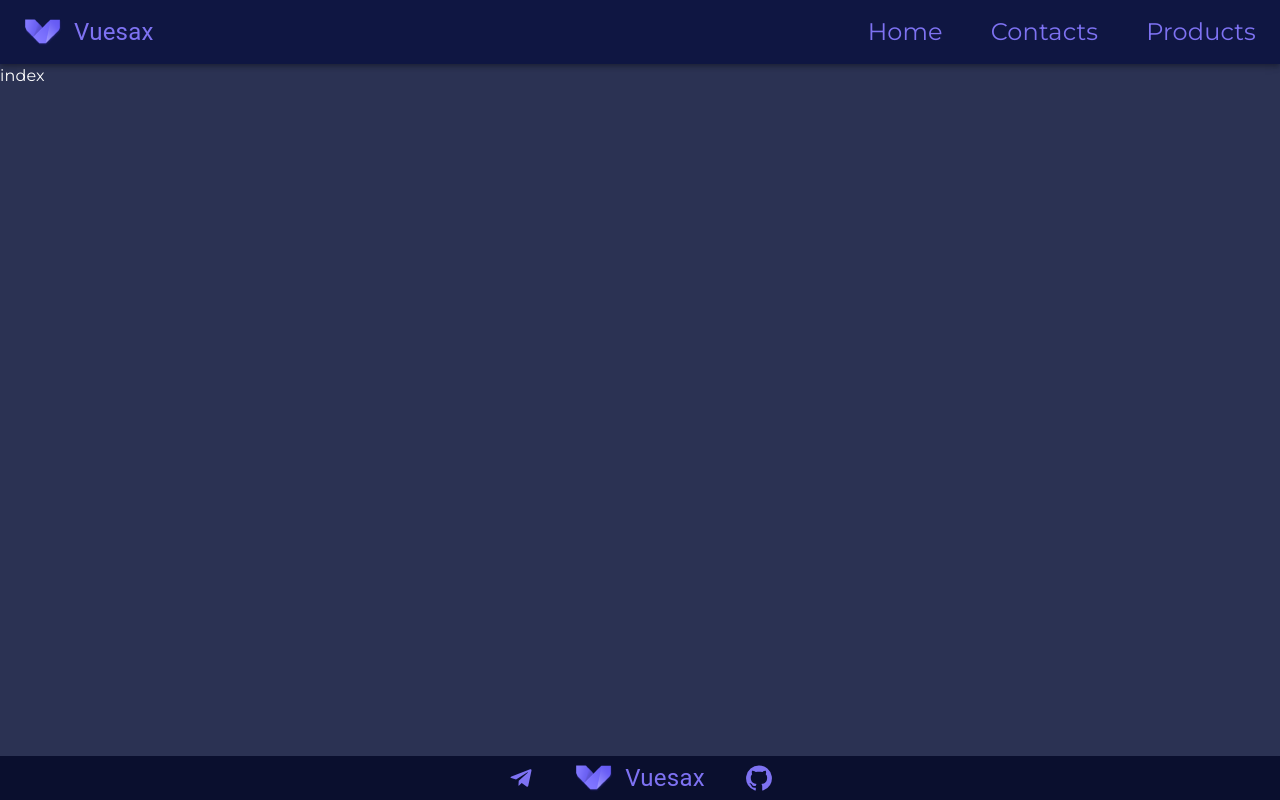
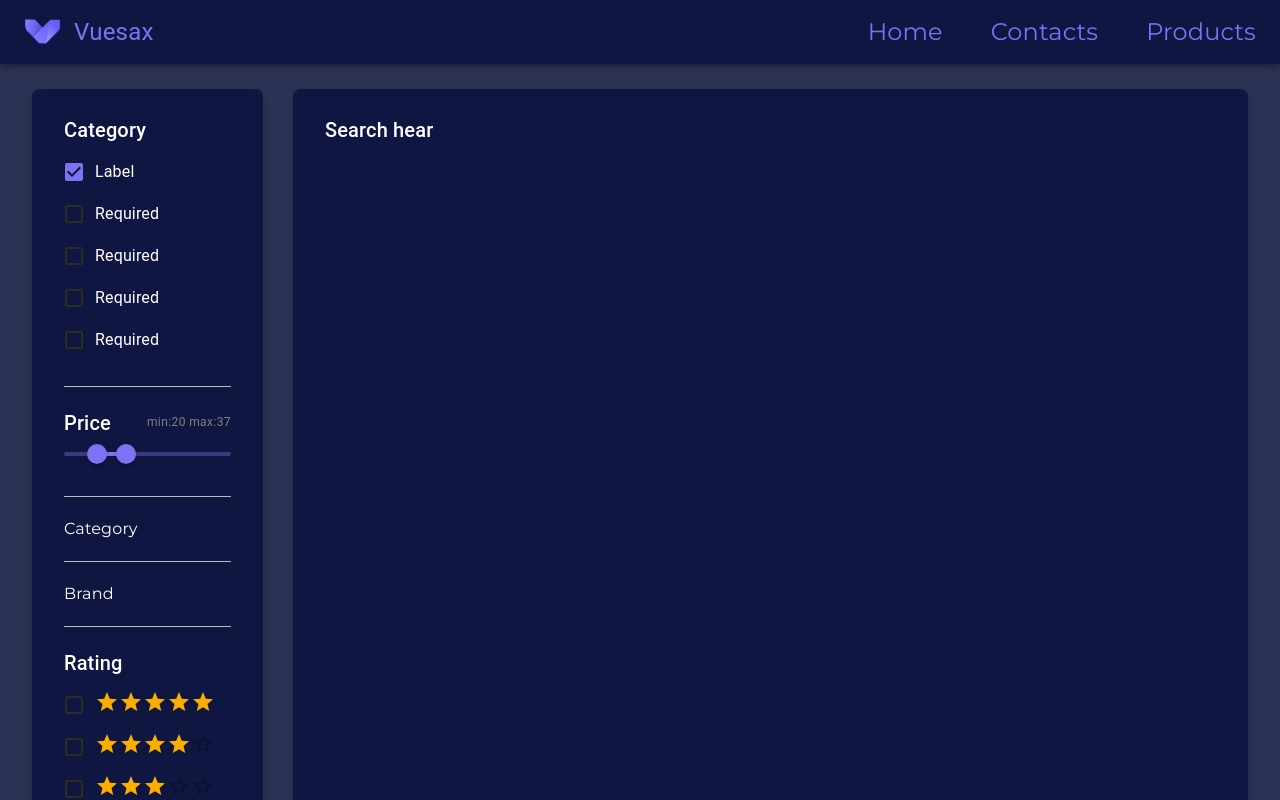
Before and after one commit to sifes/Vuesax, a Next.js app: page /products in a window 1280 px wide. Shown: the top 800 px of the page. Built offline with nearby package versions, Linux system fonts and the light colour scheme.

Commit message:
feat: Filters Component

```diff
--- /dev/null
+++ b/src/components/filters/Category.tsx
@@ -0,0 +1,19 @@
+import React from 'react'
+import { Box, Typography, FormGroup, FormControlLabel, Checkbox } from '@mui/material'
+
+interface IMultiRange { }
+
+export const Category: React.FC<IMultiRange> = () => {
+    return (
+        <Box>
+            <Typography variant='h6'>Category</Typography>
+            <FormGroup sx={{ padding: '5px 0' }}>
+                <FormControlLabel control={<Checkbox defaultChecked />} label="Label" />
+                <FormControlLabel control={<Checkbox />} label="Required" />
+                <FormControlLabel control={<Checkbox />} label="Required" />
+                <FormControlLabel control={<Checkbox />} label="Required" />
+                <FormControlLabel control={<Checkbox />} label="Required" />
+            </FormGroup>
+        </Box>
+    )
+}
--- /dev/null
+++ b/src/components/filters/Filters.tsx
@@ -0,0 +1,83 @@
+import React from 'react'
+import { Box, Drawer, List, ListItem, Divider, Button, IconButton, Typography, FormGroup, FormControlLabel, Checkbox, styled } from '@mui/material'
+import { Category } from './Category'
+import { PriceSlider } from './PriceSlider'
+import { RatingFilter } from './Rating'
+import SortIcon from '@mui/icons-material/Sort';
+interface IFilters { }
+
+export const Filters: React.FC<IFilters> = () => {
+    const [mobileOpen, setMobileOpen] = React.useState(false);
+
+    const handleDrawerToggle = () => {
+        setMobileOpen((prevState) => !prevState);
+    };
+    return (
+        <>
+            <Box sx={{
+                display: { sm: 'flex', xs: 'none' },
+                flexDirection: 'column',
+                borderRadius: '8px',
+                bgcolor: 'secondary.main',
+                boxShadow: ' 0px 2px 8px 0px rgba(0, 0, 0, 0.14)',
+                padding: '25px 32px',
+                flex: '0 1 auto',
+                maxWidth: '370px',
+                gap: '20px',
+            }}>
+                <Category />
+                <Divider color='#D6D6D6' />
+                <PriceSlider />
+                <Divider color='#D6D6D6' />
+                Category
+                <Divider color='#D6D6D6' />
+                Brand
+                <Divider color='#D6D6D6' />
+                <RatingFilter />
+                <Button variant='contained'>Clear All Filters</Button>
+                <Button variant='contained'>Apply Changes</Button>
+            </Box>
+
+
+            <Box sx={{
+                display: { sm: 'none', xs: 'flex' },
+                alignItems: 'center',
+                justifyContent: 'center',
+                gap: '10px',
+                borderRadius: '8px',
+                bgcolor: 'secondary.main',
+                boxShadow: ' 0px 2px 8px 0px rgba(0, 0, 0, 0.14)',
+                padding: '0px',
+            }}>
+                <IconButton onClick={handleDrawerToggle}
+                    sx={{ display: { sm: 'none' }, gap: '10px', fontSize: 32 }}
+                    color='primary'>Filters<SortIcon /> </IconButton>
+                <Drawer
+                    variant="temporary"
+                    open={mobileOpen}
+                    anchor='right'
+                    onClose={handleDrawerToggle}
+                    ModalProps={{ keepMounted: true, }}
+                    sx={{
+                        display: { xs: 'block', sm: 'none' },
+                        '& .MuiDrawer-paper': { boxSizing: 'border-box', width: 240, background: 'background' },
+                    }}>
+                    <Box sx={{ padding: '24px', display: 'flex', flexDirection: 'column', gap: '20px' }}>
+                        <Category />
+                        <Divider color='#D6D6D6' />
+                        <PriceSlider />
+                        <Divider color='#D6D6D6' />
+                        Category
+                        <Divider color='#D6D6D6' />
+                        Brand
+                        <Divider color='#D6D6D6' />
+                        <RatingFilter />
+                        <Button variant='contained'>Clear All Filters</Button>
+                        <Button variant='contained'>Apply Changes</Button>
+                    </Box>
+                </Drawer>
+            </Box >
+        </>
+
+    )
+}
--- /dev/null
+++ b/src/components/filters/PriceSlider.tsx
@@ -0,0 +1,34 @@
+import React from 'react'
+import { Box, Typography, FormGroup, FormControlLabel, Checkbox, Slider } from '@mui/material'
+
+interface IPriceSlider { }
+
+export const PriceSlider: React.FC<IPriceSlider> = () => {
+    const [value, setValue] = React.useState<number[]>([20, 37]);
+    const minDistance = 10
+    const handleChange = (event: Event, newValue: number | number[], activeThumb: number) => {
+        if (!Array.isArray(newValue)) {
+            return;
+        }
+        if (activeThumb === 0) {
+            setValue([Math.min(newValue[0], value[1] - minDistance), value[1]]);
+        } else {
+            setValue([value[0], Math.max(newValue[1], value[0] + minDistance)]);
+        }
+    };
+
+    return (
+        <Box>
+            <Box sx={{ display: 'flex', justifyContent: 'space-between', alignItems: 'center' }}>
+                <Typography variant='h6' >Price</Typography>
+                <Typography variant='caption' color={'GrayText'}>min:{value[0]} max:{value[1]}</Typography>
+            </Box>
+            <Slider
+                disableSwap
+                value={value}
+                onChange={handleChange}
+                valueLabelDisplay="auto"
+            />
+        </Box>
+    )
+}
--- /dev/null
+++ b/src/components/filters/Rating.tsx
@@ -0,0 +1,19 @@
+import React from 'react'
+import { Box, Typography, FormGroup, FormControlLabel, Checkbox, Rating } from '@mui/material'
+
+interface IRating { }
+
+export const RatingFilter: React.FC<IRating> = () => {
+    return (
+        <Box>
+            <Typography variant='h6'>Rating</Typography>
+            <FormGroup sx={{ padding: '5px 0' }}>
+                <FormControlLabel control={<Checkbox />} label={<Rating name="read-only" value={5} readOnly />} />
+                <FormControlLabel control={<Checkbox />} label={<Rating name="read-only" value={4} readOnly />} />
+                <FormControlLabel control={<Checkbox />} label={<Rating name="read-only" value={3} readOnly />} />
+                <FormControlLabel control={<Checkbox />} label={<Rating name="read-only" value={2} readOnly />} />
+                <FormControlLabel control={<Checkbox />} label={<Rating name="read-only" value={1} readOnly />} />
+            </FormGroup>
+        </Box>
+    )
+}
--- /dev/null
+++ b/src/components/products/Products.tsx
@@ -0,0 +1,20 @@
+import React from 'react'
+import { Box, Typography, FormGroup, FormControlLabel, Checkbox } from '@mui/material'
+
+interface IProducts { }
+
+export const Products: React.FC<IProducts> = () => {
+    return (
+        <Box sx={{
+            display: 'flex',
+            flexDirection: 'column',
+            borderRadius: '8px',
+            bgcolor: 'secondary.main',
+            boxShadow: ' 0px 2px 8px 0px rgba(0, 0, 0, 0.14)',
+            padding: '25px 32px',
+            flex: '1 0 auto',
+        }}>
+            <Typography variant='h6'>Search hear</Typography>
+        </Box>
+    )
+}
--- a/src/components/shared/Layout.tsx
+++ b/src/components/shared/Layout.tsx
@@ -15,7 +15,7 @@ export default function Layout({ children }: { children: React.ReactNode }) {
             <Box sx={{ display: 'flex', flexDirection: 'column', minHeight: '100vh' }}>
                 <CssBaseline />
                 <Header />
-                <main style={{ flex: '1 1 auto', height: 1 }}>{children}</main>
+                <main style={{ flex: '1 1 100%' }}>{children}</main>
                 <Footer />
             </Box>
         </>
--- a/src/pages/products/index.tsx
+++ b/src/pages/products/index.tsx
@@ -1,10 +1,21 @@
+import { Filters } from '@/components/filters/Filters'
+import { Products } from '@/components/products/Products'
+import { Box } from '@mui/material'
 import React from 'react'
 
 interface Iindex { }
 
 const ProductsPage: React.FC<Iindex> = () => {
     return (
-        <div>index</div>
+        <Box sx={{
+            display: 'flex',
+            flexDirection: { sm: 'row', xs: 'column' },
+            gap: '30px',
+            padding: { lg: '25px 32px', xs: '20px 10px' },
+        }}>
+            <Filters />
+            <Products />
+        </Box>
     )
 }
 
```
